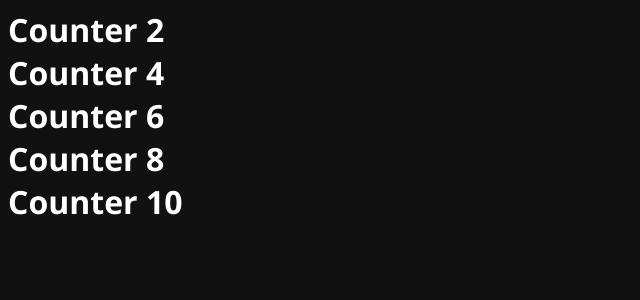
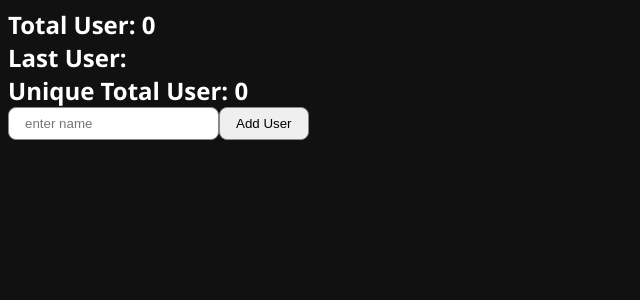
Before and after one commit to 0x-harsh/React-Tutorial---Code-Step-by-Step, a React app: page / in a window 1280 px wide. Shown: the top 300 px of the page, without its empty margins (0-640 px from the left). Built offline with nearby package versions, Linux system fonts and the light colour scheme; the HTML template or start-up script is replaced by a standard one.

Commit message:
Derived State in ReactJS

```diff
--- /dev/null
+++ b/src/29 Derived State in ReactJS/App.jsx
@@ -0,0 +1,34 @@
+import { useState } from "react"
+
+const App = () => {
+    const [users, setUsers] = useState([])
+    const [user, setUser] = useState('')
+    const addUserHandler = () => {
+        setUsers([...users, user])
+    }
+    const total = users.length
+    const last = users[users.length-1]
+    const unique = [...new Set(users)].length
+    return (
+        <div>
+            <h2>Total User: {total}</h2>
+            <h2>Last User: {last}</h2>
+            <h2>Unique Total User: {unique}</h2>
+            <input type="text" placeholder="enter name" onChange={(event) => { setUser(event.target.value) }} />
+            <button onClick={addUserHandler}>Add User</button>
+            {
+                users.map((item, index) => {
+                    return (
+                        <h4 key={index}>{item}</h4>
+                    )
+                })
+            }
+        </div>
+    )
+}
+
+export default App
+
+// State that is calculated or derived from other state values or props within your component
+// Derived state can be a variable
+// No need to extra state only variables or constants are enough
--- a/src/main.jsx
+++ b/src/main.jsx
@@ -1,7 +1,7 @@
 import { StrictMode } from 'react'
 import { createRoot } from 'react-dom/client'
 import './index.css'
-import App from './28 Keep Your Components Pure/App.jsx'
+import App from './29 Derived State in ReactJS/App.jsx'
 
 createRoot(document.getElementById('root')).render(
     <StrictMode>
```
Also changed, not shown: src/index.css (+6 -6 lines).
